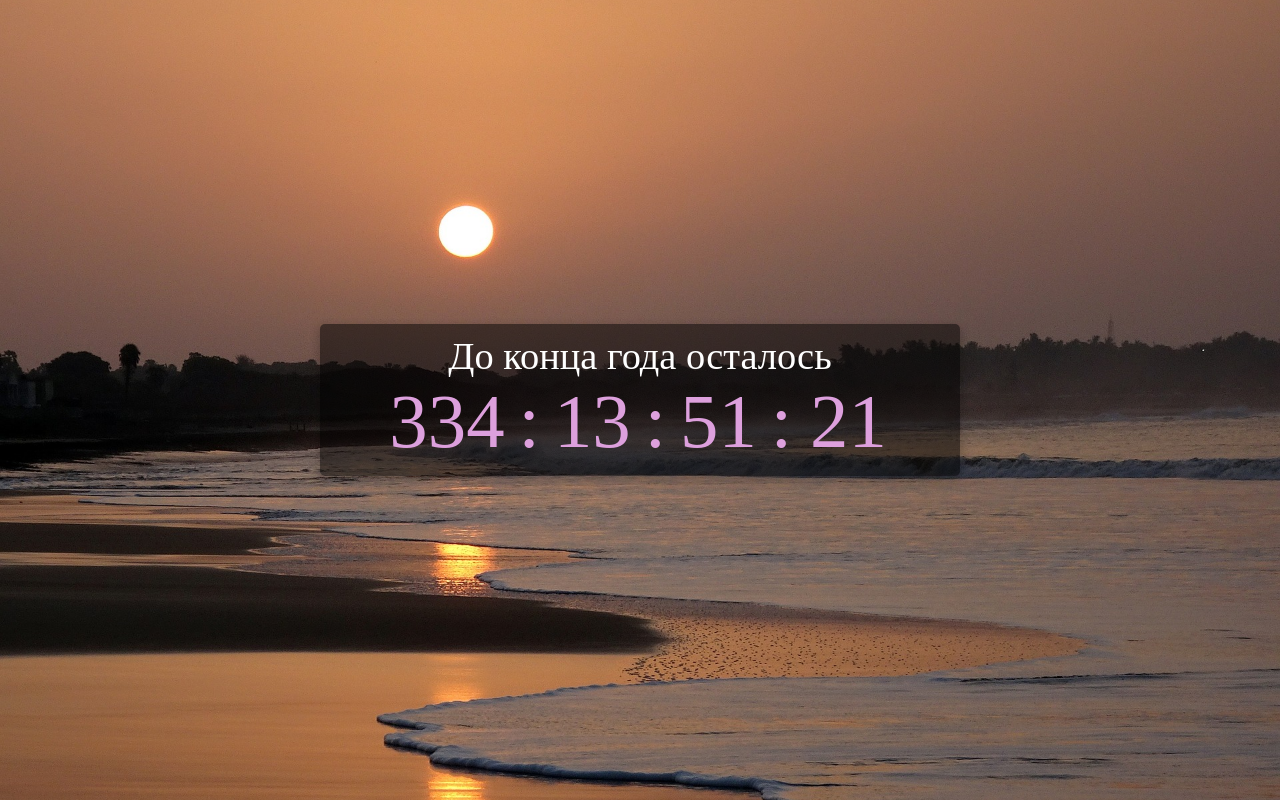
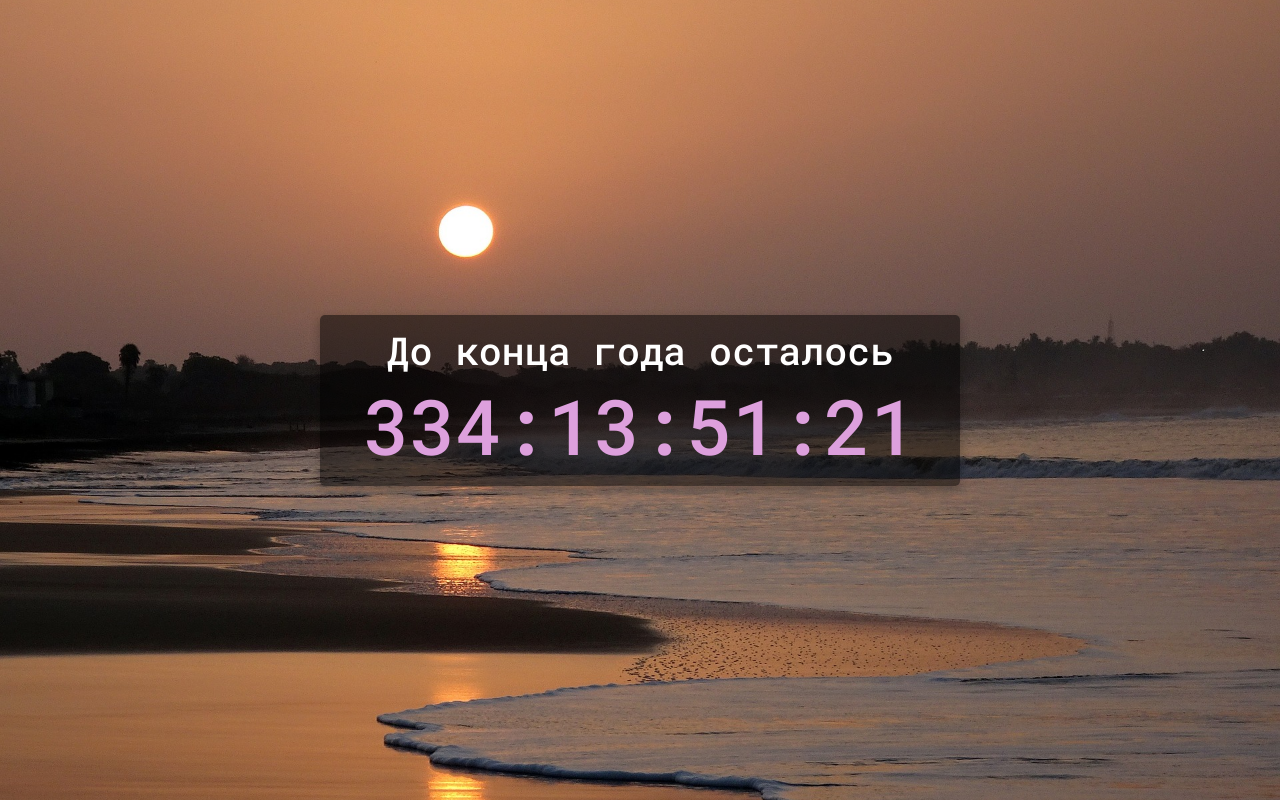
Before and after one commit to author-zhuravlev/timer-on-native-js, a plain HTML site: page index.html in a window 1280 px wide. Drawn offline with Linux system fonts and the light colour scheme.

Commit message:
font-family has changed

```diff
--- a/css/style.css
+++ b/css/style.css
@@ -15,6 +15,7 @@ body {
     display: flex;
     align-items: center;
     justify-content: center;
+    font-family: 'Roboto Mono', monospace;
 }
 
 .timer-wrapper {
@@ -42,11 +43,6 @@ body {
 }
 
 .timer span {
-    margin: 0 7px 0 7px;
     display: inline-block;
     text-align: center;
 }
-
-span.seconds {
-    width: 6.6vmax;
-}
--- a/index.html
+++ b/index.html
@@ -6,6 +6,7 @@
     <meta http-equiv="X-UA-Compatible" content="ie=edge">
     <title>Timer</title>
 
+    <link href="https://fonts.googleapis.com/css?family=Roboto+Mono:500&display=swap" rel="stylesheet">
     <link rel="stylesheet" href="./css/style.css">
 </head>
 <body>
```
